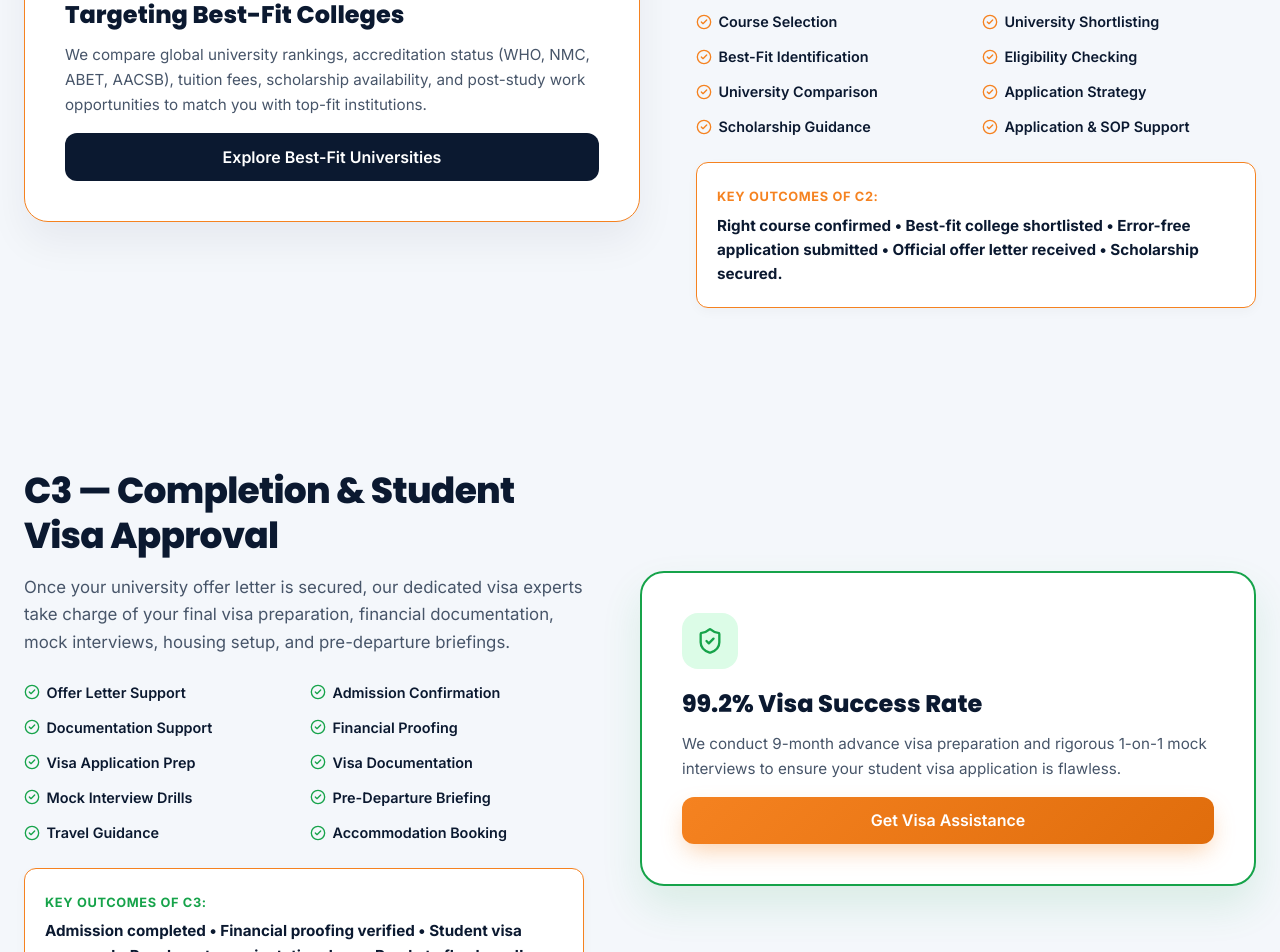
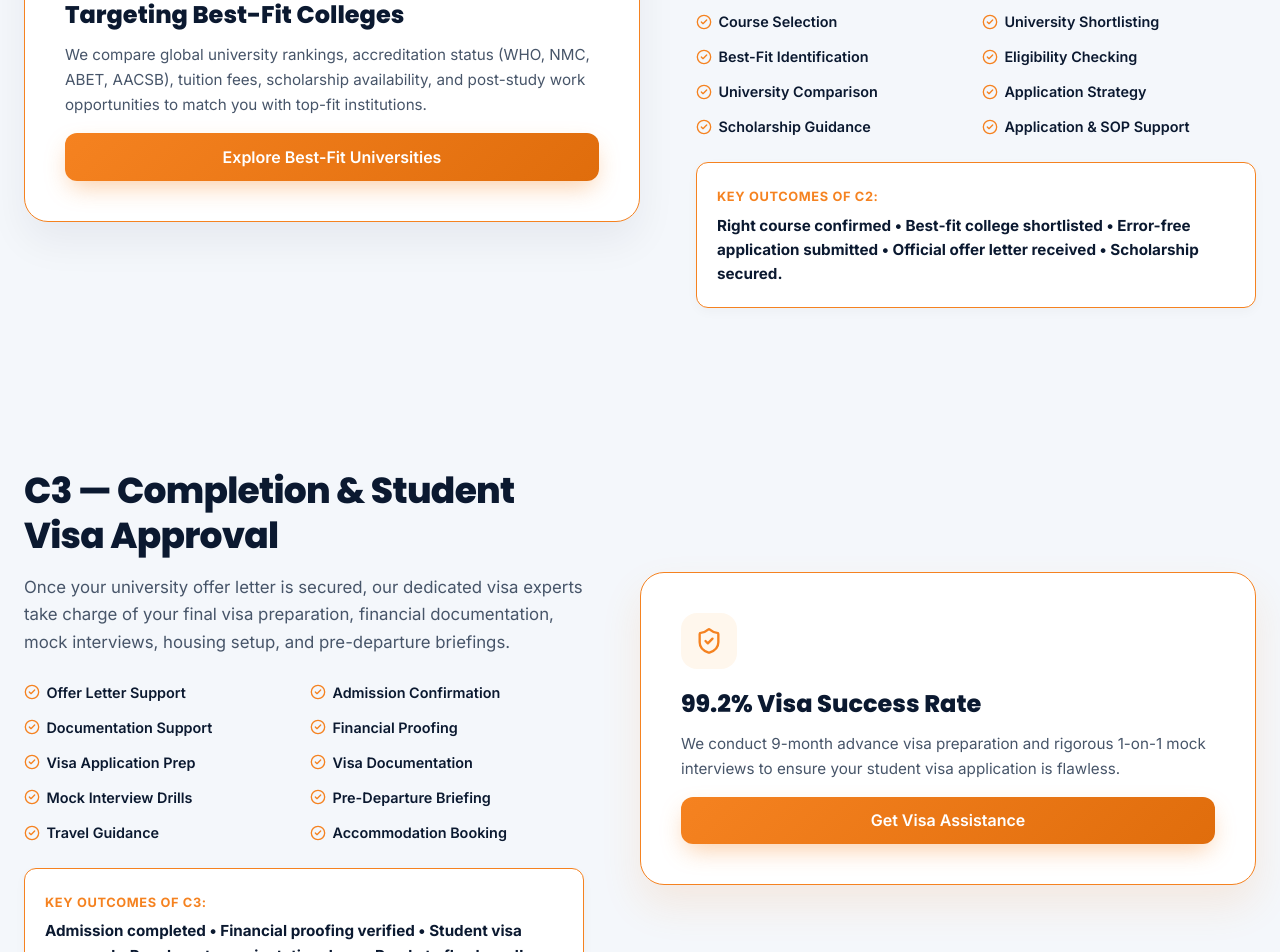
Before and after one commit to saicharishmajoga/aviate-overseas-website, a React (Vite) app: page /3c-model in a window 1280 px wide. Shown: the part 2160-3112 px from the top of the page. Built offline with nearby package versions, Linux system fonts and the light colour scheme.

Commit message:
Update C2 & C3 block button, card outline, Key Outcomes text, and checkmark icons to orange on 3C Model page

```diff
--- a/src/pages/ThreeCModelPage.jsx
+++ b/src/pages/ThreeCModelPage.jsx
@@ -147,7 +147,7 @@ export default function ThreeCModelPage({ onOpenCounselling }) {
               <p style={{ color: '#475569', fontSize: '0.95rem', lineHeight: 1.65, marginBottom: '1rem' }}>
                 We compare global university rankings, accreditation status (WHO, NMC, ABET, AACSB), tuition fees, scholarship availability, and post-study work opportunities to match you with top-fit institutions.
               </p>
-              <button onClick={onOpenCounselling} className="btn btn-navy" style={{ width: '100%' }}>
+              <button onClick={onOpenCounselling} className="btn btn-orange" style={{ width: '100%' }}>
                 Explore Best-Fit Universities
               </button>
             </div>
@@ -187,20 +187,20 @@ export default function ThreeCModelPage({ onOpenCounselling }) {
               <div style={{ display: 'grid', gridTemplateColumns: '1fr 1fr', gap: '0.75rem', marginBottom: '1.5rem' }}>
                 {["Offer Letter Support", "Admission Confirmation", "Documentation Support", "Financial Proofing", "Visa Application Prep", "Visa Documentation", "Mock Interview Drills", "Pre-Departure Briefing", "Travel Guidance", "Accommodation Booking"].map((item, i) => (
                   <div key={i} style={{ display: 'flex', alignItems: 'center', gap: '0.4rem', fontSize: '0.9rem', color: '#0B1930', fontWeight: 600 }}>
-                    <CheckCircle2 size={16} color="#16A34A" /> {item}
+                    <CheckCircle2 size={16} color="#F58220" /> {item}
                   </div>
                 ))}
               </div>
               <div style={{ background: '#FFFFFF', padding: '1.25rem', borderRadius: '12px', border: '1.5px solid #F58220', boxShadow: '0 4px 12px rgba(0,0,0,0.03)' }}>
-                <strong style={{ color: '#16A34A', textTransform: 'uppercase', fontSize: '0.8rem', letterSpacing: '0.05em' }}>Key Outcomes of C3:</strong>
+                <strong style={{ color: '#F58220', textTransform: 'uppercase', fontSize: '0.8rem', letterSpacing: '0.05em' }}>Key Outcomes of C3:</strong>
                 <p style={{ color: '#0B1930', fontSize: '0.95rem', fontWeight: 700, marginTop: '0.3rem' }}>
                   Admission completed • Financial proofing verified • Student visa approved • Pre-departure orientation done • Ready to fly abroad!
                 </p>
               </div>
             </div>
 
-            <div style={{ background: '#FFFFFF', borderRadius: '24px', padding: '2.5rem', border: '2px solid #16A34A', boxShadow: '0 20px 40px rgba(22,163,74,0.12)' }}>
-              <div style={{ width: '56px', height: '56px', borderRadius: '16px', background: '#DCFCE7', display: 'flex', alignItems: 'center', justifyContent: 'center', color: '#16A34A', marginBottom: '1.25rem' }}>
+            <div style={{ background: '#FFFFFF', borderRadius: '24px', padding: '2.5rem', border: '1.5px solid #F58220', boxShadow: '0 20px 40px rgba(245,130,32,0.12)' }}>
+              <div style={{ width: '56px', height: '56px', borderRadius: '16px', background: '#FFF7ED', display: 'flex', alignItems: 'center', justifyContent: 'center', color: '#F58220', marginBottom: '1.25rem' }}>
                 <ShieldCheck size={28} />
               </div>
               <h3 style={{ fontSize: '1.5rem', color: '#0B1930', fontWeight: 800, marginBottom: '0.75rem' }}>99.2% Visa Success Rate</h3>
```
